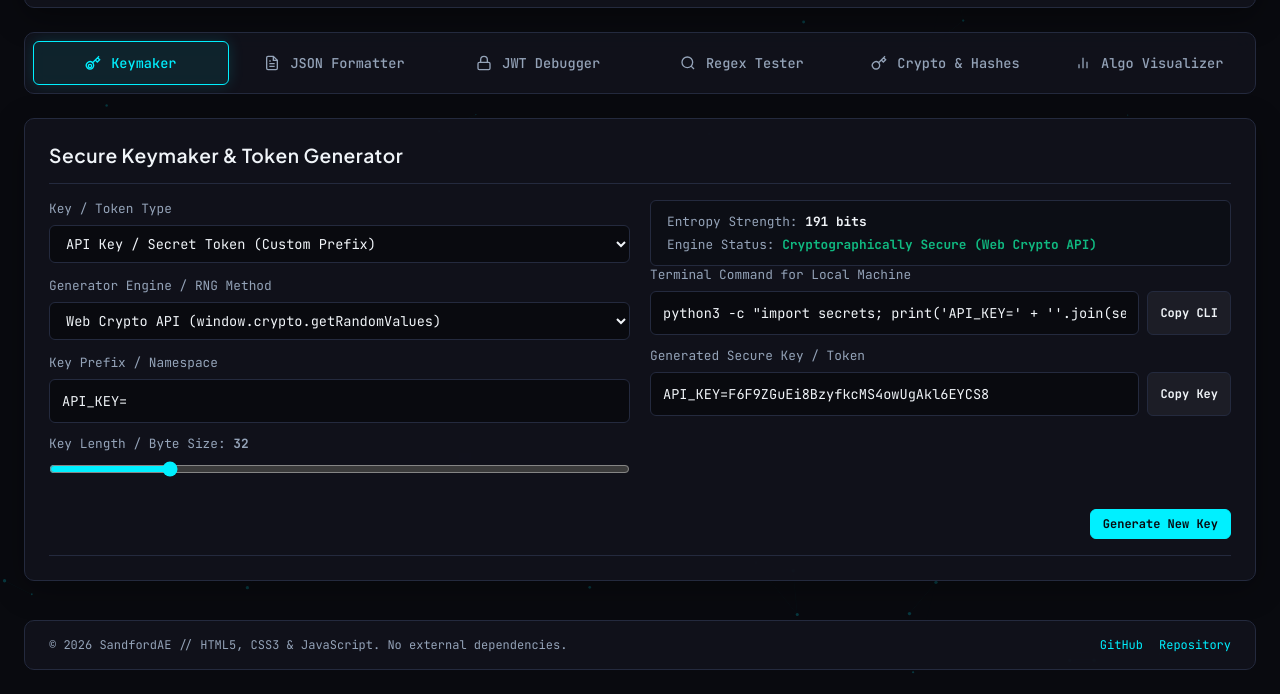
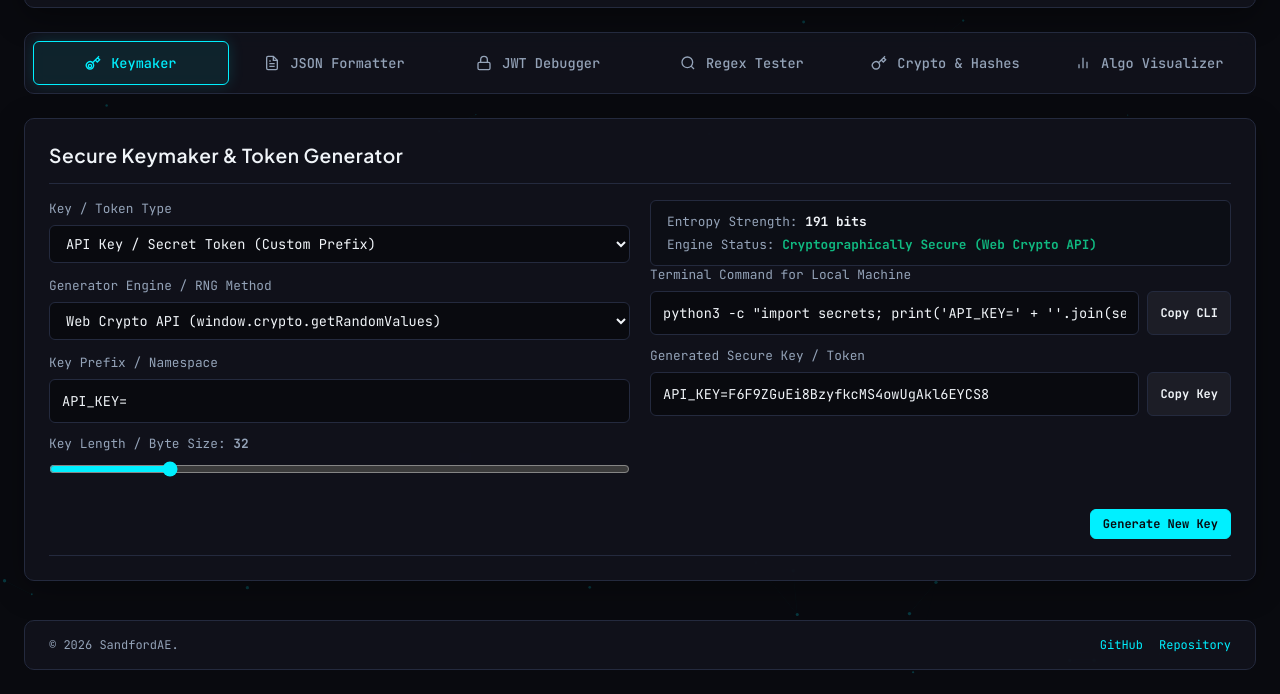
Before and after one commit to SandfordAE/SandfordAE.github.io, a plain HTML site: page index.html in a window 1280 px wide. Shown: the part 106-800 px from the top of the page. Drawn offline with Linux system fonts and the light colour scheme.

Commit message:
upd footer

```diff
--- a/index.html
+++ b/index.html
@@ -1,5 +1,8 @@
 <!DOCTYPE html>
 <html lang="en">
+
+
+
 <head>
     <meta charset="UTF-8">
     <meta name="viewport" content="width=device-width, initial-scale=1.0">
@@ -10,10 +13,20 @@
     <link href="https://fonts.googleapis.com/css2?family=JetBrains+Mono:ital,wght@0,300;0,400;0,500;0,700;1,400&family=Plus+Jakarta+Sans:wght@400;500;600;700&display=swap" rel="stylesheet">
     <link rel="stylesheet" href="styles.css">
 </head>
+
+
+
+
+
+
+
+
 <body>
     <canvas id="bg-canvas"></canvas>
 
     <div class="app-container">
+
+
         <!-- Header -->
         <header class="app-header">
             <div class="logo-area">
@@ -33,6 +46,8 @@
                 <span class="badge status">SYSTEM: ONLINE</span>
             </div>
         </header>
+
+
 
         <!-- Navigation Tabs -->
         <nav class="tool-nav" role="tablist">
@@ -80,7 +95,9 @@
                 </div>
                 <div class="tool-grid">
                     <div class="pane">
+
                         <label for="km-type">Key / Token Type</label>
+
                         <select id="km-type" class="dropdown-select" style="width:100%; margin-bottom: 14px;">
                             <option value="apikey">API Key / Secret Token (Custom Prefix)</option>
                             <option value="uuid">UUID v4 (Cryptographic Random)</option>
@@ -109,6 +126,7 @@
                                 <input type="range" id="km-length" min="16" max="128" value="32" step="4" style="width: 100%; accent-color: var(--accent-cyan); cursor: pointer;">
                             </div>
                         </div>
+
                     </div>
 
 
@@ -161,28 +179,19 @@
 
                         </div>
 
+                    </div>
+                </div>
 
 
-
-                    </div>
-                </div>
                <div class="tool-header">
                     <h2></h2>
                     <div class="tool-actions">
                         <button class="btn btn-sm primary" id="km-generate">Generate New Key</button>
                     </div>
                 </div>
-            </section>
 
 
-
-
-
-
-
-
-
-
+            </section>
 
 
 
@@ -190,6 +199,7 @@
 
             <!-- 2. JSON Formatter Tool -->
             <section id="json-tool" class="tool-section" role="tabpanel">
+
                 <div class="tool-header">
                     <h2>JSON Formatter, Validator & Statistics</h2>
                     <div class="tool-actions">
@@ -198,6 +208,7 @@
                         <button class="btn btn-sm" id="json-clear">Clear</button>
                     </div>
                 </div>
+
                 <div class="tool-grid">
                     <div class="pane">
                         <label for="json-input">Input Raw JSON</label>
@@ -211,15 +222,20 @@
                         <textarea id="json-output" readonly placeholder="Formatted output will appear here..."></textarea>
                     </div>
                 </div>
+
                 <div class="stats-bar" id="json-stats">
                     <span>Nodes: <strong id="stat-nodes">0</strong></span>
                     <span>Depth: <strong id="stat-depth">0</strong></span>
                     <span>Size: <strong id="stat-size">0 bytes</strong></span>
                 </div>
+
             </section>
+
+
 
             <!-- 3. JWT Debugger Tool -->
             <section id="jwt-tool" class="tool-section" role="tabpanel">
+
                 <div class="tool-header">
                     <h2>JSON Web Token (JWT) Inspector</h2>
                     <div class="tool-actions">
@@ -227,10 +243,12 @@
                         <button class="btn btn-sm" id="jwt-clear">Clear</button>
                     </div>
                 </div>
+
                 <div class="pane full-width">
                     <label for="jwt-input">Encoded JWT String</label>
                     <input type="text" id="jwt-input" placeholder="eyJhbGciOiJIUzI1NiIsInR5cCI6IkpXVCJ9...">
                 </div>
+
                 <div class="jwt-split-grid">
                     <div class="pane">
                         <label for="jwt-header">Header (Decoded)</label>
@@ -241,15 +259,21 @@
                         <textarea id="jwt-payload" readonly></textarea>
                     </div>
                 </div>
+
                 <div class="jwt-claims-card" id="jwt-claims-info">
                     <div class="claim-item"><span>Issued At (iat):</span> <strong id="claim-iat">N/A</strong></div>
                     <div class="claim-item"><span>Expiration (exp):</span> <strong id="claim-exp">N/A</strong></div>
                     <div class="claim-item"><span>Status:</span> <strong id="claim-status" class="status-ok">N/A</strong></div>
                 </div>
+
             </section>
+
+
+
 
             <!-- 4. Regex Tester Tool -->
             <section id="regex-tool" class="tool-section" role="tabpanel">
+
                 <div class="tool-header">
                     <h2>Regular Expression Live Tester</h2>
                     <div class="regex-flags">
@@ -258,6 +282,7 @@
                         <label><input type="checkbox" id="flag-m"> m</label>
                     </div>
                 </div>
+
                 <div class="regex-controls-grid">
                     <div class="pane">
                         <label for="regex-pattern">Regular Expression Pattern</label>
@@ -268,6 +293,7 @@
                         </div>
                     </div>
                 </div>
+
                 <div class="tool-grid">
                     <div class="pane">
                         <label for="regex-test-string">Test String</label>
@@ -278,18 +304,23 @@
                         <div id="regex-matches-output" class="rich-output-box"></div>
                     </div>
                 </div>
+
             </section>
 
             <!-- 5. Crypto & Hashes Tool -->
             <section id="crypto-tool" class="tool-section" role="tabpanel">
+
                 <div class="tool-header">
                     <h2>Client-Side Cryptography & Encoders</h2>
                 </div>
+
                 <div class="pane full-width">
                     <label for="crypto-input">Plaintext Input / Data</label>
                     <textarea id="crypto-input" placeholder="Type text to hash and encode instantly...">SandfordAE Dev Forge Secure Utility</textarea>
                 </div>
+
                 <div class="crypto-outputs-grid">
+
                     <div class="pane">
                         <label>SHA-256 Hash (Web Crypto API)</label>
                         <div class="copy-row">
@@ -297,6 +328,7 @@
                             <button class="btn btn-sm copy-btn" data-target="hash-sha256">Copy</button>
                         </div>
                     </div>
+
                     <div class="pane">
                         <label>SHA-512 Hash</label>
                         <div class="copy-row">
@@ -304,6 +336,7 @@
                             <button class="btn btn-sm copy-btn" data-target="hash-sha512">Copy</button>
                         </div>
                     </div>
+
                     <div class="pane">
                         <label>Base64 Encode</label>
                         <div class="copy-row">
@@ -311,6 +344,7 @@
                             <button class="btn btn-sm copy-btn" data-target="enc-base64">Copy</button>
                         </div>
                     </div>
+
                     <div class="pane">
                         <label>URL Encode</label>
                         <div class="copy-row">
@@ -318,11 +352,17 @@
                             <button class="btn btn-sm copy-btn" data-target="enc-url">Copy</button>
                         </div>
                     </div>
+
                 </div>
+
             </section>
+
+
+
 
             <!-- 6. Algo Visualizer Tool -->
             <section id="algo-tool" class="tool-section" role="tabpanel">
+
                 <div class="tool-header">
                     <h2>Sorting Algorithm Visualizer</h2>
                     <div class="tool-actions">
@@ -335,21 +375,30 @@
                         </select>
                     </div>
                 </div>
+
                 <div class="visualizer-container">
                     <div id="visualizer-bars" class="bars-wrapper"></div>
                 </div>
+
                 <div class="stats-bar">
                     <span>Comparisons: <strong id="algo-comparisons">0</strong></span>
                     <span>Swaps / Writes: <strong id="algo-swaps">0</strong></span>
                     <span>Status: <strong id="algo-status">Ready</strong></span>
                 </div>
+
             </section>
+
 
         </main>
 
+
+
+
+
+
         <!-- Footer -->
         <footer class="app-footer">
-            <p>&copy; 2026 SandfordAE // HTML5, CSS3 & JavaScript. No external dependencies.</p>
+            <p>&copy; 2026 SandfordAE.</p>
             <div class="footer-links">
                 <a href="https://github.com/SandfordAE" target="_blank" rel="noopener">GitHub</a>
                 <a href="https://github.com/SandfordAE/SandfordAE.github.io" target="_blank" rel="noopener">Repository</a>
@@ -358,5 +407,7 @@
     </div>
 
     <script src="app.js"></script>
+
 </body>
+
 </html>
```
